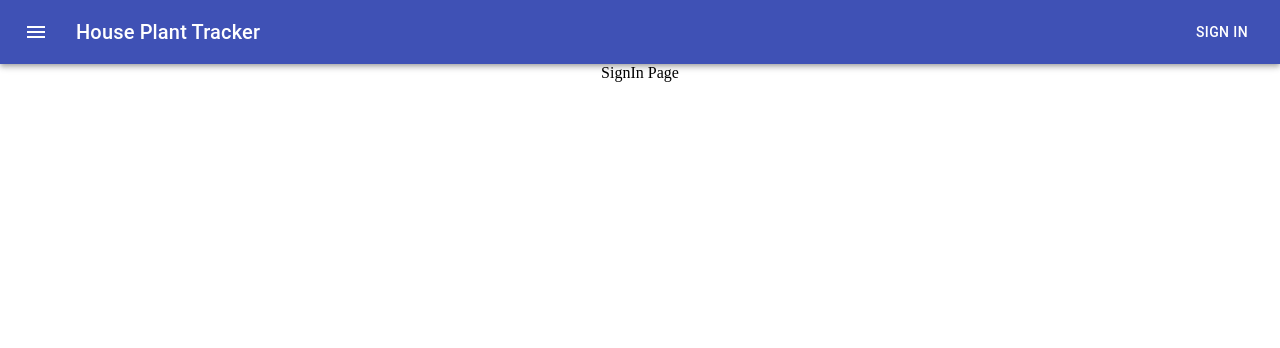
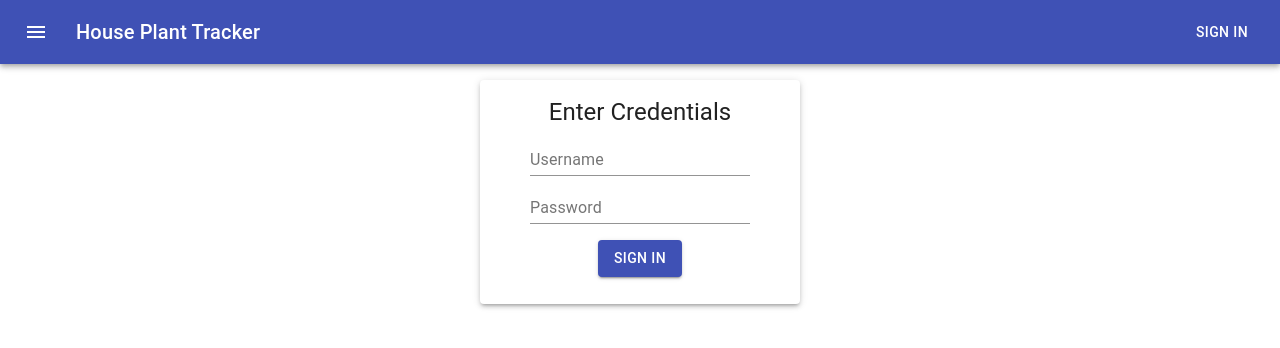
Before and after one commit to ekonine/plant-tracker-v2, a React (Create React App) app: page /signin in a window 1280 px wide. Shown: the top 348 px of the page. Built offline with nearby package versions, Linux system fonts and the light colour scheme.

Commit message:
draft sign in form on signin page

```diff
--- a/src/components/nav-bar/nav-bar.component.jsx
+++ b/src/components/nav-bar/nav-bar.component.jsx
@@ -27,6 +27,10 @@ const useStyles = makeStyles(theme => ({
     color: 'black',
     textDecoration: 'none',
   },
+  signinLink: {
+    color: 'white',
+    textDecoration: 'none'
+  }
 }));
 
 export default function NavBar() {
@@ -79,7 +83,9 @@ export default function NavBar() {
           <Typography variant="h6" className={classes.title}>
             House Plant Tracker
           </Typography>
-          <Button color="inherit">Sign In</Button>
+          <Link className={classes.signinLink} to="/signin">
+            <Button color="inherit">Sign In</Button>
+          </Link>
         </Toolbar>
       </AppBar>
     </div>
--- a/src/pages/sign-in/sign-in.page.jsx
+++ b/src/pages/sign-in/sign-in.page.jsx
@@ -1,11 +1,32 @@
 import React from 'react';
 import {makeStyles} from '@material-ui/core/styles';
+import TextField from '@material-ui/core/TextField';
+import Typography from '@material-ui/core/Typography';
+import Paper from '@material-ui/core/Paper';
+import Button from '@material-ui/core/Button';
 
 const useStyles = makeStyles(theme => ({
-  root: {
+  mainContainer: {
     display: 'flex',
-    justifyContent: 'center'
+    flexDirection: 'column',
+    alignItems: 'center'
   },
+  signinContainer: {
+    display: 'flex',
+    flexDirection: 'column',
+    alignItems: 'center'
+  },
+  signinText: {
+    marginTop: theme.spacing(2)
+  },
+  paper: {
+    marginTop: theme.spacing(2),
+    width: theme.spacing(40),
+    height: theme.spacing(28)
+  },
+  signinButton: {
+    marginTop: theme.spacing(2)
+  }
 }));
 
 export default function SignIn() {
@@ -13,8 +34,15 @@ export default function SignIn() {
   const classes = useStyles();
 
   return(
-    <div className={classes.root}>
-      SignIn Page
+    <div className={classes.mainContainer}>
+      <Paper className={classes.paper} elevation={3}>
+        <div className={classes.signinContainer}>
+          <Typography variant="h5" className={classes.signinText}>Enter Credentials</Typography>
+          <TextField label="Username"></TextField>
+          <TextField label="Password"></TextField>
+          <Button className={classes.signinButton} variant="contained" color="primary">Sign In</Button>
+        </div>
+      </Paper>
     </div>
   );
 }
```
